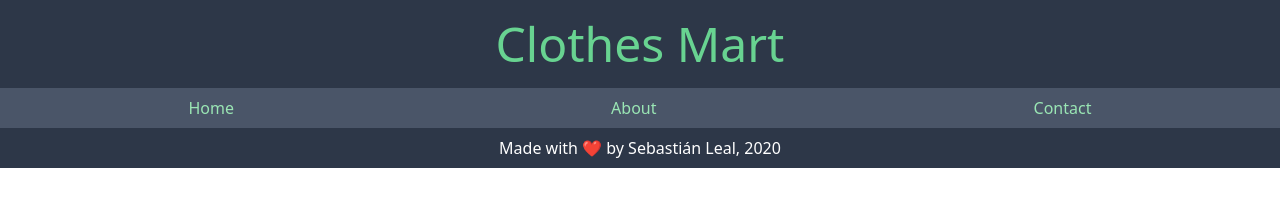
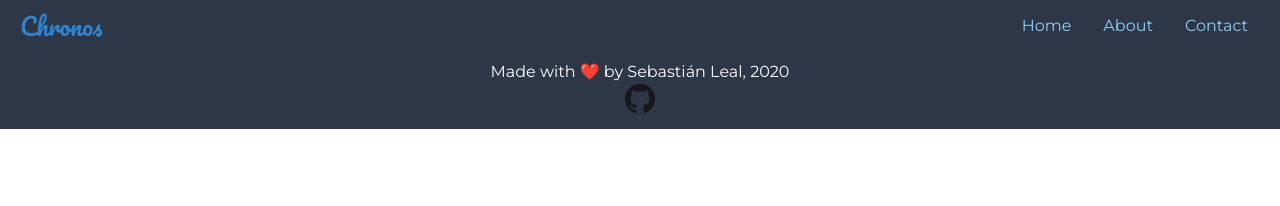
Before and after one commit to achilleleal/ecommerce-page, a Gatsby site: page / in a window 1280 px wide. Built offline with nearby package versions, Linux system fonts and the light colour scheme; Gatsby itself is replaced by a stand-in of ours.

Commit message:
modified layout component

```diff
--- a/gatsby-config.js
+++ b/gatsby-config.js
@@ -34,6 +34,21 @@ module.exports = {
       },
     },
     {
+      resolve: `gatsby-plugin-prefetch-google-fonts`,
+      options: {
+        fonts: [
+          {
+            family: `Pacifico`,
+            variants: [`400`]
+          },
+          {
+            family: `Montserrat`,
+            variants: [`400`]
+          },
+        ],
+      },
+    },
+    {
       resolve: `gatsby-plugin-purgecss`,
       options: {
         printRejected: false, // Print removed selectors and processed file names
--- a/package.json
+++ b/package.json
@@ -10,6 +10,7 @@
     "gatsby-plugin-manifest": "^2.4.28",
     "gatsby-plugin-offline": "^3.2.27",
     "gatsby-plugin-postcss": "^2.3.11",
+    "gatsby-plugin-prefetch-google-fonts": "^1.4.3",
     "gatsby-plugin-purgecss": "^5.0.0",
     "gatsby-plugin-react-helmet": "^3.3.10",
     "gatsby-plugin-sharp": "^2.6.32",
--- a/src/components/image.js
+++ b/src/components/image.js
@@ -16,17 +16,17 @@ import Img from "gatsby-image"
 const Image = () => {
   const data = useStaticQuery(graphql`
     query {
-      placeholderImage: file(relativePath: { eq: "gatsby-astronaut.png" }) {
+      placeholderImage: file(relativePath: { eq: "github-logo.png" }) {
         childImageSharp {
-          fluid(maxWidth: 300) {
-            ...GatsbyImageSharpFluid
+          fixed(width: 30) {
+            ...GatsbyImageSharpFixed
           }
         }
       }
     }
   `)
 
-  return <Img fluid={data.placeholderImage.childImageSharp.fluid} />
+  return <Img fixed={data.placeholderImage.childImageSharp.fixed} />
 }
 
 export default Image
--- a/src/components/layout.js
+++ b/src/components/layout.js
@@ -1,24 +1,49 @@
 import React from "react"
-import { Link } from "gatsby"
+import { Link, useStaticQuery, graphql } from "gatsby"
+import Img from "gatsby-image"
+
+const ListLink = props =>
+  <li className="inline-block mr-8">
+    <Link to={props.to}>{props.children}</Link>
+  </li>
 
 const Header = () =>
-  <header className="primaryBg text-white">
-    <div className="text-center py-2">
-      <h1 className="text-5xl text-green-400">Clothes Mart</h1>
+  <header className="primaryBg flex items-center justify-between">
+    <div className="py-2 mx-5">
+      <h1 className="text-2xl primaryText title">Chronos</h1>
     </div>
-    <div className="secondaryBg flex justify-around py-2 text-green-300">
-      <Link to="/" className="link">Home</Link>
-      <Link to="/" className="link">About</Link>
-      <Link to="/" className="link">Contact</Link>
+    <div className="py-2 secondaryText">
+      <ul className="float-right">
+        <ListLink to="/" className="link duration-300 transform hover:scale-110">Home</ListLink>
+        <ListLink to="/about" className="link duration-300 transform hover:scale-110">About</ListLink>
+        <ListLink to="/contact" className="link duration-300 transform hover:scale-110">Contact</ListLink>
+      </ul>
     </div>
   </header>
 
-const Footer = () =>
-  <footer className="primaryBg text-white py-2">
-    <div className="text-center">
-      <h3>Made with ❤️ by Sebastián Leal, 2020</h3>
-    </div>
-  </footer>
+const Footer = () =>{
+
+  const data = useStaticQuery(graphql`
+    query {
+      github: file(relativePath: { eq: "github-logo.png" }) {
+        childImageSharp {
+          fixed(width: 30) {
+            ...GatsbyImageSharpFixed
+          }
+        }
+      }
+    }
+  `)
+
+  return(
+    <footer className="primaryBg text-white text-center py-2">
+      <h3>Made with <span role="img" aria-label="love">❤️</span> by Sebastián Leal, 2020</h3>
+      <a href="https://github.com/achilleleal/ecommerce-page">
+        <Img fixed={data.github.childImageSharp.fixed} className="duration-300 transform hover:scale-110"/>
+      </a>
+    </footer>
+  )
+}
 
 
 const Layout = ({ children }) =>
@@ -28,6 +53,4 @@ const Layout = ({ children }) =>
       <Footer/>
     </>
 
-
-
 export default Layout
--- a/src/styles/tailwind.css
+++ b/src/styles/tailwind.css
@@ -4,10 +4,26 @@
 
 @tailwind utilities;
 
+body {
+    font-family: 'Montserrat';
+}
+
+.title {
+    font-family: 'Pacifico';
+}
+
 .primaryBg {
-    @apply bg-gray-800
+    @apply bg-gray-800;
 }
 
 .secondaryBg {
-    @apply bg-gray-700
+    @apply bg-gray-700;
 }
+
+.primaryText {
+    @apply text-blue-600;
+}
+
+.secondaryText {
+    @apply text-blue-300;
+}
```
Also changed, not shown: src/images/github-logo.png (renamed from src/images/GitHub-Mark-64px.png), 1 other file.
